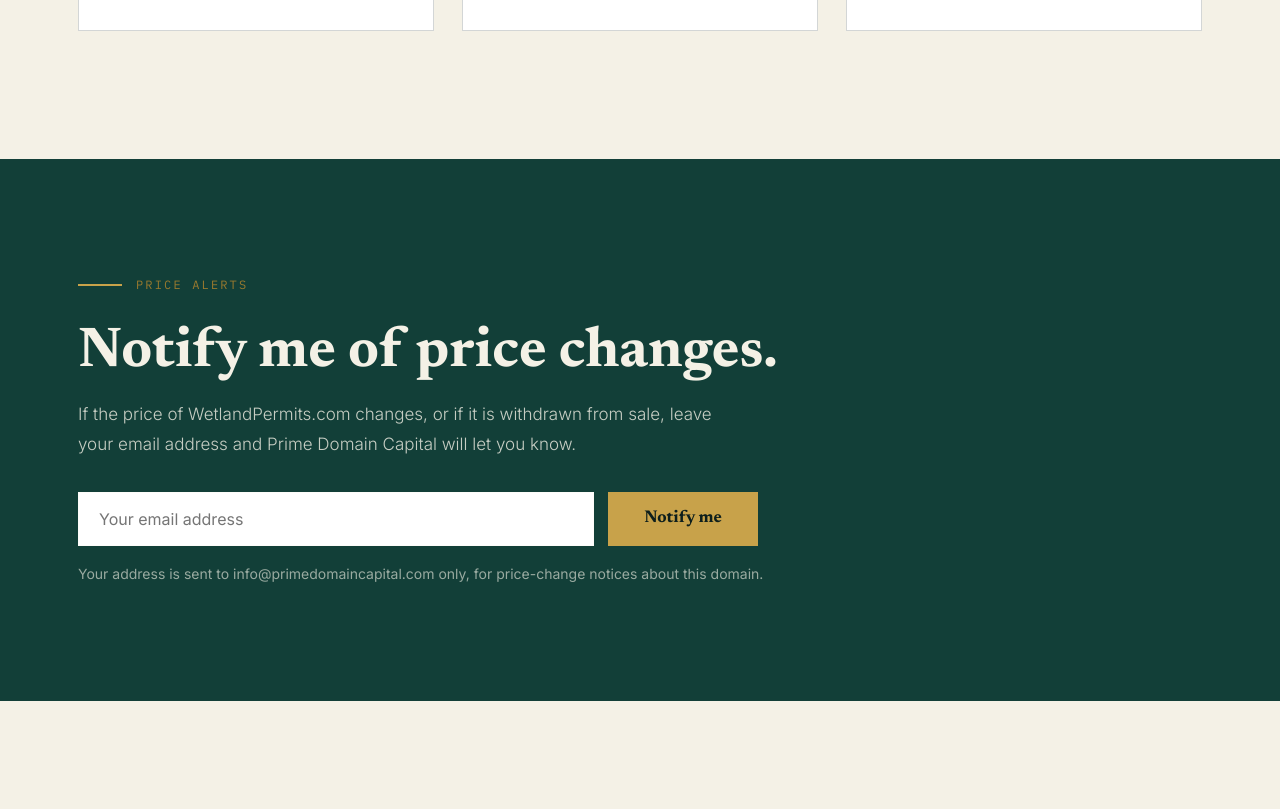
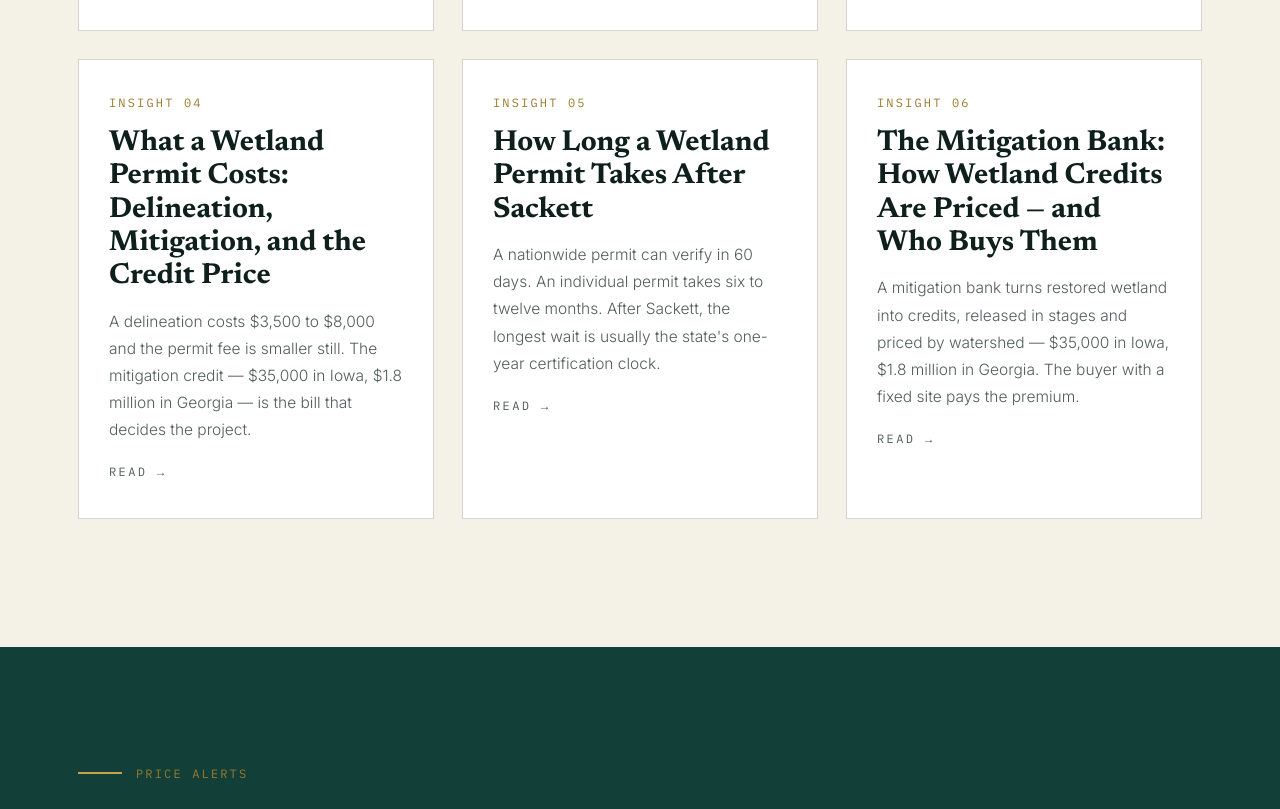
Before and after one commit to primedomaincapital/wetlandpermits, a plain HTML site: page index.html in a window 1280 px wide. Shown: the part 5849-6658 px from the top of the page. Drawn offline with Linux system fonts and the light colour scheme.

Commit message:
Add insights 4-6 cards to homepage

```diff
--- a/index.html
+++ b/index.html
@@ -421,7 +421,7 @@
           <p>The Supreme Court's 2023 Sackett decision replaced the test that had governed wetland jurisdiction for nearly two decades. Three years on, the replacement rule is still being written.</p>
           <p class="read">Read &rarr;</p>
         </div>
-      </a>
+      </a><a class="card" href="insights/article4.html"><div class="tx"><div class="zone">Insight 04</div><h3>What a Wetland Permit Costs: Delineation, Mitigation, and the Credit Price</h3><p>A delineation costs $3,500 to $8,000 and the permit fee is smaller still. The mitigation credit — $35,000 in Iowa, $1.8 million in Georgia — is the bill that decides the project.</p><p class="read">Read &rarr;</p></div></a><a class="card" href="insights/article5.html"><div class="tx"><div class="zone">Insight 05</div><h3>How Long a Wetland Permit Takes After Sackett</h3><p>A nationwide permit can verify in 60 days. An individual permit takes six to twelve months. After Sackett, the longest wait is usually the state's one-year certification clock.</p><p class="read">Read &rarr;</p></div></a><a class="card" href="insights/article6.html"><div class="tx"><div class="zone">Insight 06</div><h3>The Mitigation Bank: How Wetland Credits Are Priced — and Who Buys Them</h3><p>A mitigation bank turns restored wetland into credits, released in stages and priced by watershed — $35,000 in Iowa, $1.8 million in Georgia. The buyer with a fixed site pays the premium.</p><p class="read">Read &rarr;</p></div></a>
     </div>
   </div>
 </section>
```
